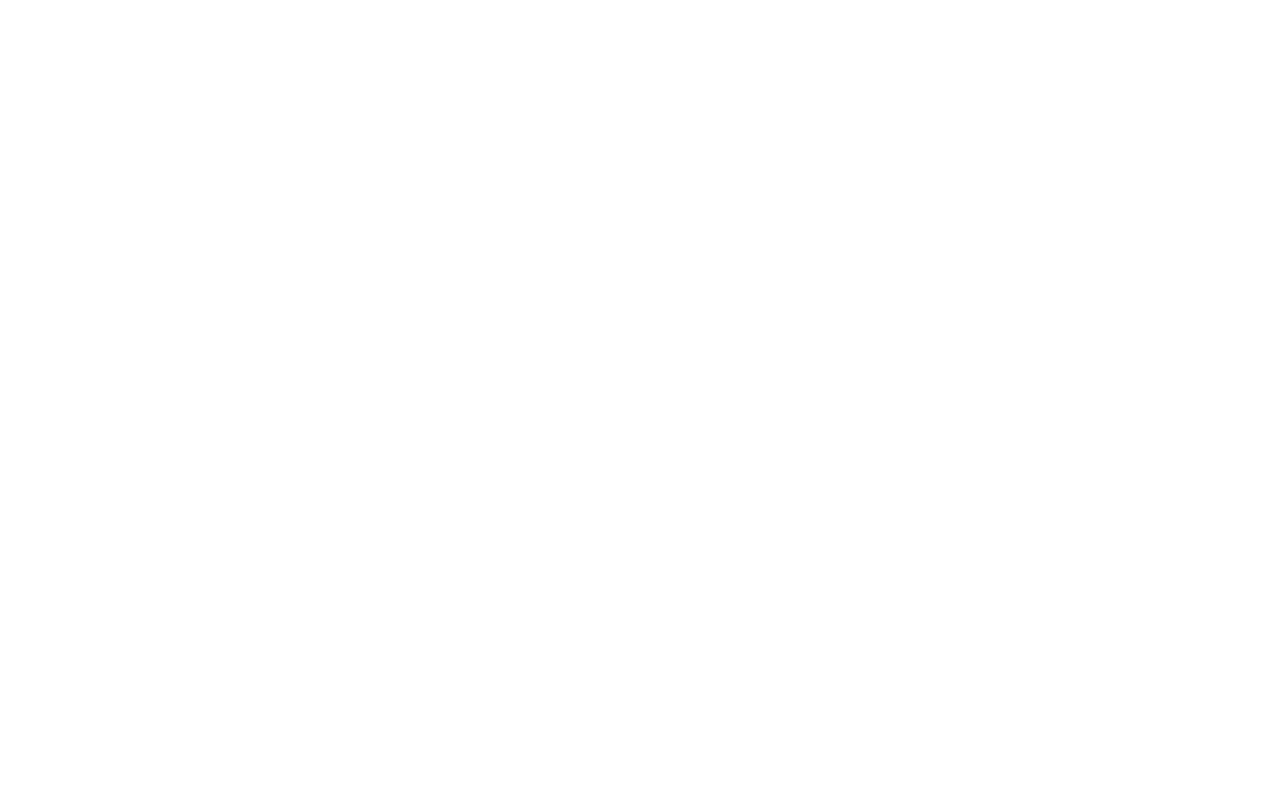
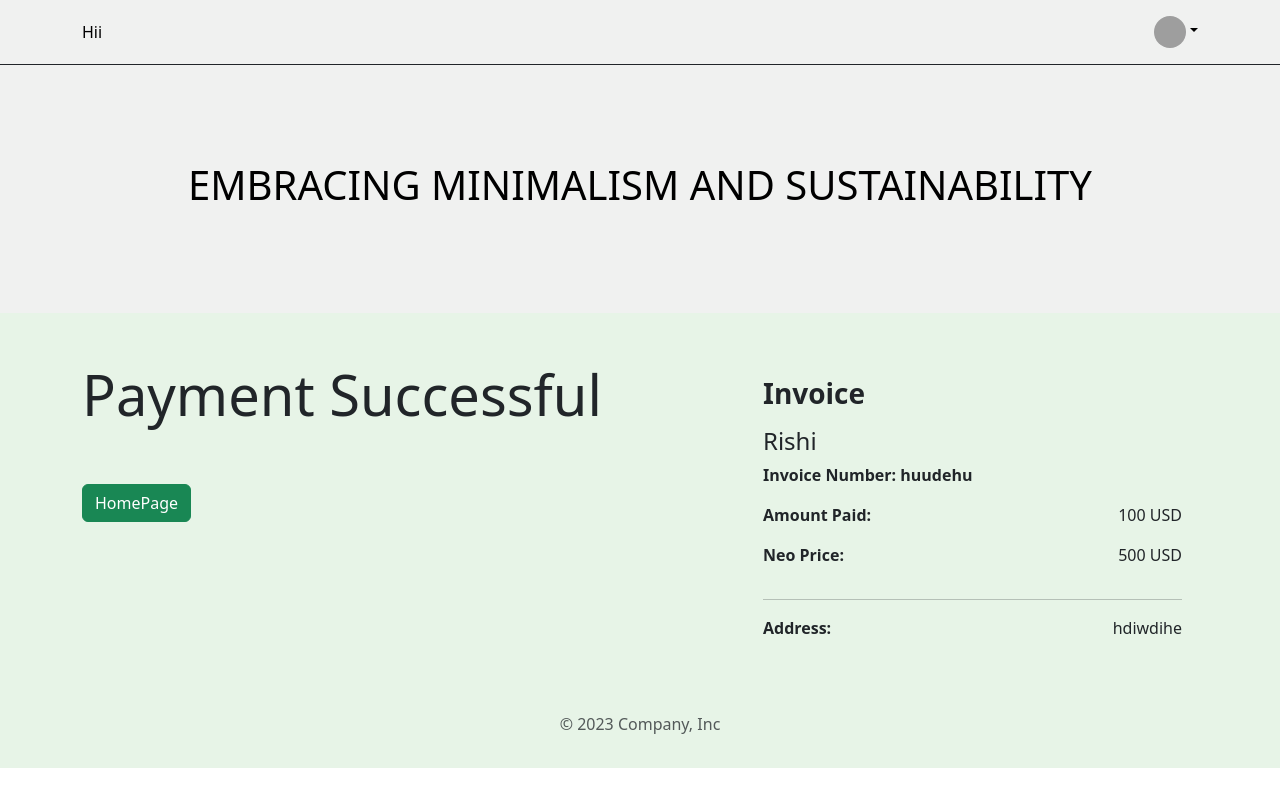
Before and after one commit to rishijain07/neo, a React (Create React App) app: page /invoice in a window 1280 px wide. Before the commit this address had no page. Built offline with nearby package versions, Linux system fonts and the light colour scheme; grey boxes are pictures that could not be loaded.

Commit message:
Invoice page added

```diff
--- a/src/App.js
+++ b/src/App.js
@@ -5,6 +5,7 @@
 import Layout from './Pages/Layout';
 import HomePage from './Pages/HomePage';
 import MyCartPage from './Pages/MyCartPage';
+import  Invoice from './Pages/Invoice';
 
 
 const App = () => {
@@ -14,6 +15,7 @@
         <Route path='/' element={<Layout />}>
           <Route index element={<HomePage />} />
           <Route path='cart' element={<MyCartPage />} />
+          <Route path='invoice' element={<Invoice />} />
         </Route>
       </Routes>
     </BrowserRouter>
--- /dev/null
+++ b/src/Pages/Invoice.js
@@ -0,0 +1,56 @@
+import React from 'react';
+import 'bootstrap/dist/css/bootstrap.min.css';
+
+const Invoice = () => {
+  return (
+    <div className="container mt-5">
+      <div className="row">
+        <div className="col-lg-7">
+          <h1 className="display-4">Payment Successful</h1>
+          <button className='btn btn-success mt-5'> HomePage</button>
+        </div>
+        <div className="col-lg-5">
+          <div className="p-3">
+            <h1 className="h3 mb-3 fw-bold">Invoice</h1>
+            <div>
+              <h4 className="text-">Rishi </h4>
+            </div>
+            <div>
+              <p className="fw-bold">Invoice Number: huudehu</p>
+            </div>
+            <div className="row">
+              <div className="col-6">
+                <p className="fw-bold">Amount Paid:</p>
+              </div>
+              <div className="col-6 text-end">
+                <p>100 USD</p>
+              </div>
+            </div>
+            <div className="row">
+              <div className="col-6">
+                <p className="fw-bold">Neo Price:</p>
+              </div>
+              <div className="col-6 text-end">
+                <p>500 USD</p>
+              </div>
+            </div>
+            <hr />
+            <div className="row">
+              <div className="col-6">
+                <p className="fw-bold">Address:</p>
+              </div>
+              <div className="col-6 text-end">
+                hdiwdihe
+              </div>
+            </div>
+          </div>
+        </div>
+
+      </div>
+
+
+    </div>
+  );
+};
+
+export default Invoice;
```
